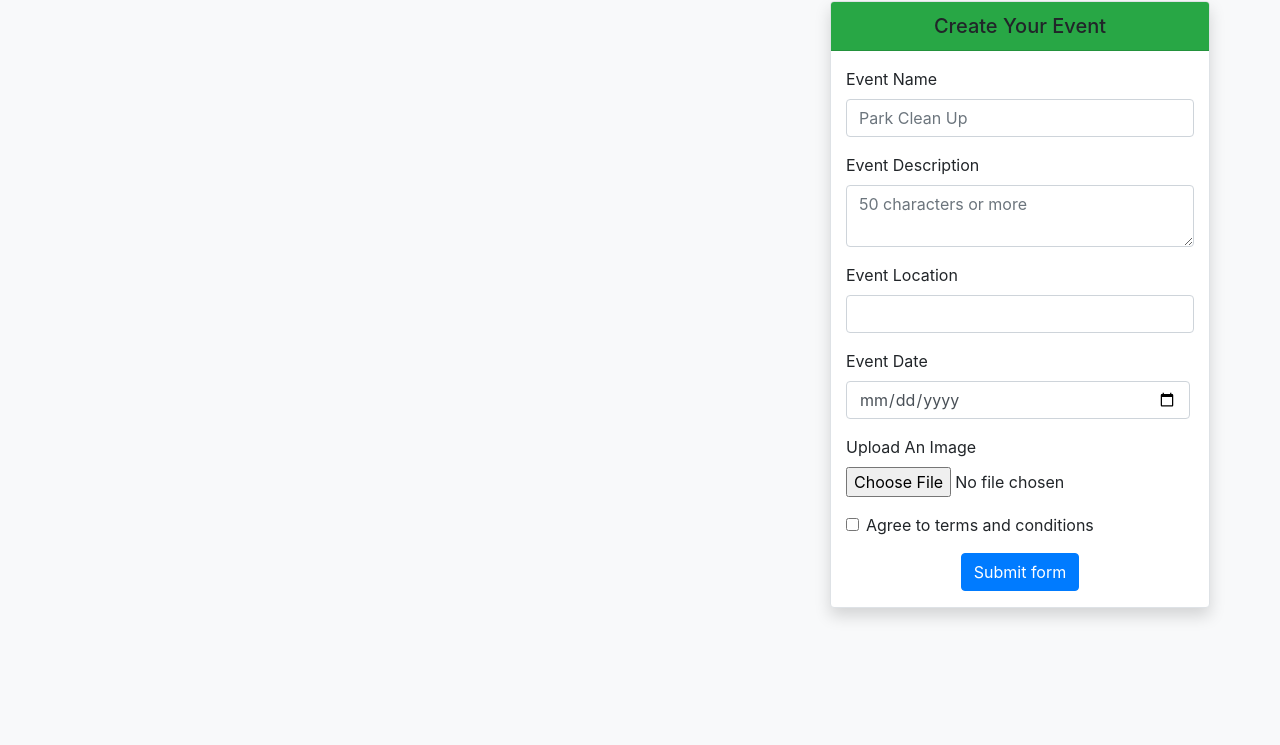
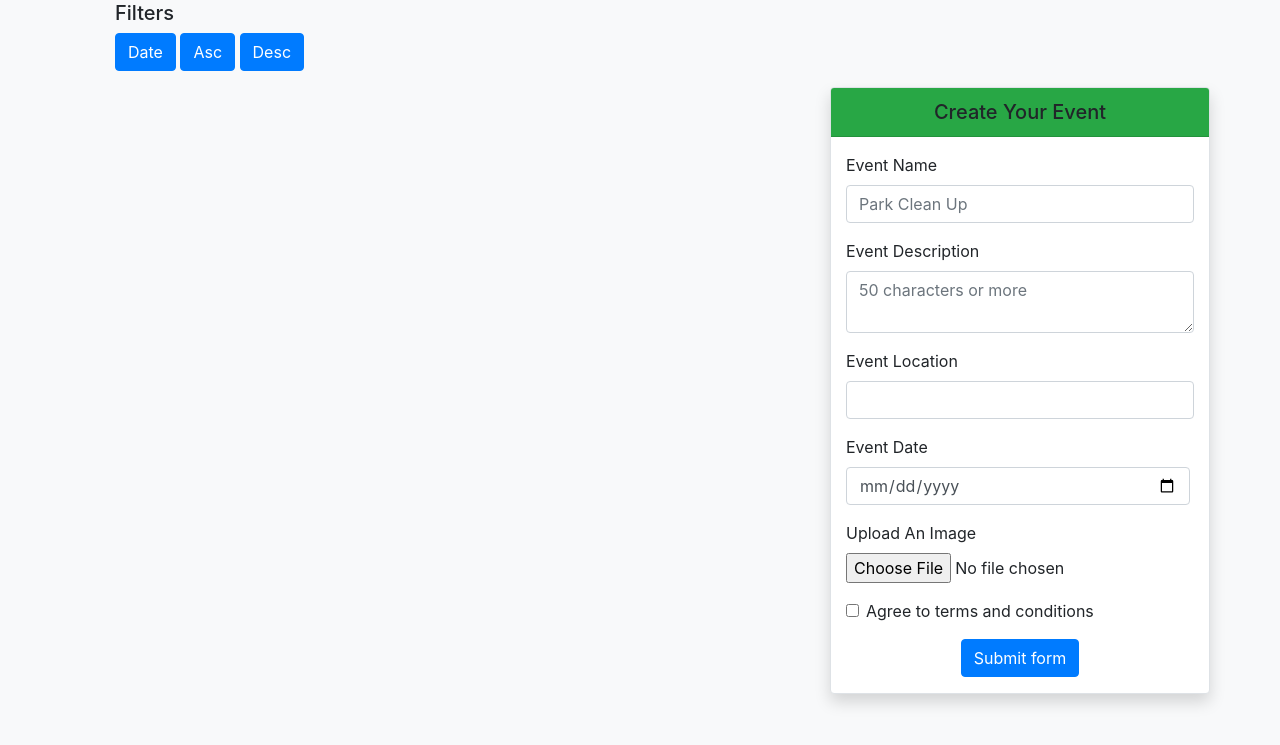
Before and after one commit to Digitalsaf/VEvents, a plain HTML site: page index.html in a window 1280 px wide. Shown: the part 55-800 px from the top of the page. Drawn offline with nearby package versions, Linux system fonts and the light colour scheme; no server answers.

Commit message:
filter buttons

```diff
--- a/index.html
+++ b/index.html
@@ -20,10 +20,20 @@
     <div class="container">
       <div class="row">
         <div class="col-12">
+
           <h1 color class >Welcome To VEvents</h1>
         </div>
       </div>
       <!--Second Row-->
+
+        <div class="col-4">
+          <div class="container mb-3 ml-0">
+          <h5>Filters</h5>
+          <button class="btn btn-primary justify-content-center" type="button" onclick="dateFunction()">Date</button>
+          <button class="btn btn-primary justify-content-center" type="button" onclick="ascFunction()">Asc</button>
+          <button class="btn btn-primary justify-content-center" type="button" onclick="descFunction()">Desc</button>
+        </div>
+      </div>
       <div class="row">
         <div class="col-8">
           <div class="container" id="EventLog">
--- a/ownjava.js
+++ b/ownjava.js
@@ -43,6 +43,7 @@ form.addEventListener("submit", function (event) {
       });
     }
   );
+  register.reset()
 
 });
 console.log();
@@ -176,3 +177,17 @@ function countCharacters(e) {
 }
 el = document.getElementById('validationCustom02');
 el.addEventListener('keyup', countCharacters, false);
+
+// Filter Buttons
+
+function dateFunction() {
+    db.collection('Events').orderBy('date','desc').onSnapshot(renderEvents)
+}
+
+function ascFunction() {
+    db.collection('Events').orderBy('upvote','asc').onSnapshot(renderEvents)
+}
+
+function descFunction() {
+    db.collection('Events').orderBy('upvote','desc').onSnapshot(renderEvents)
+}
```
